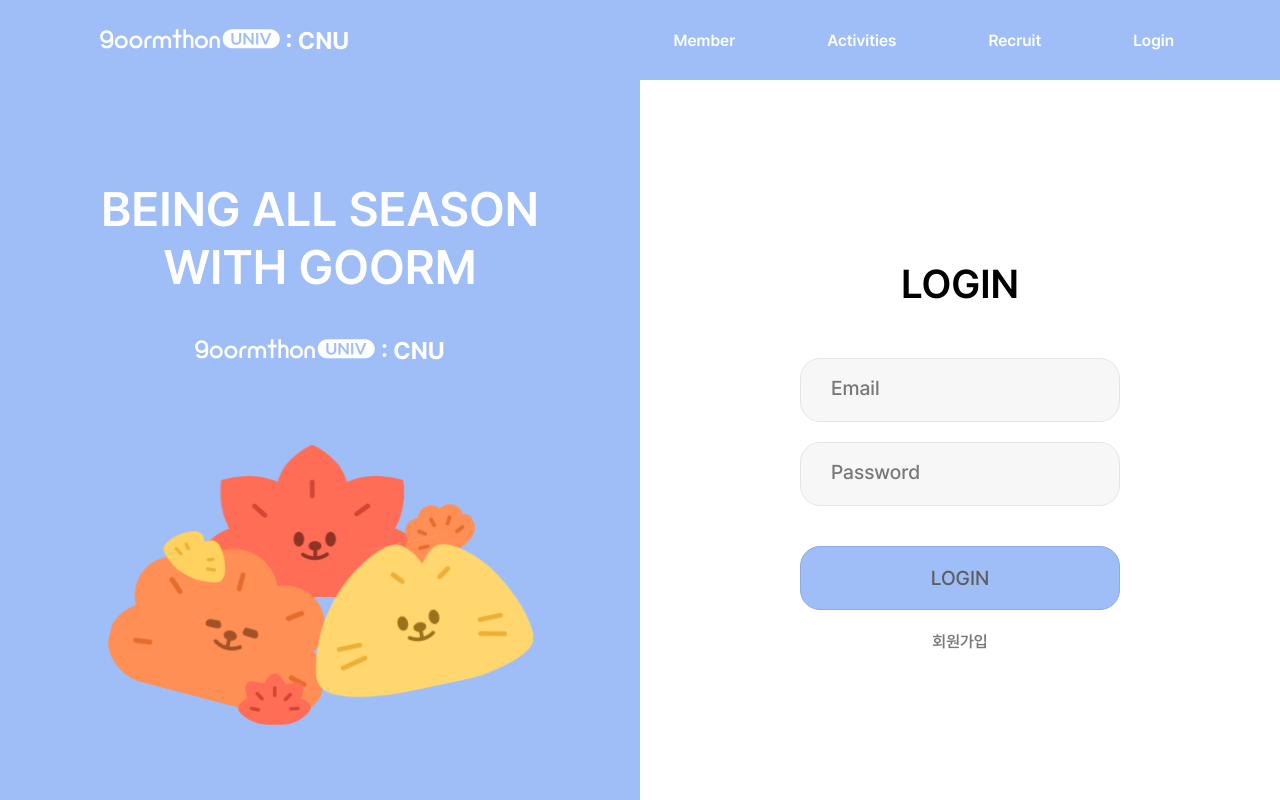
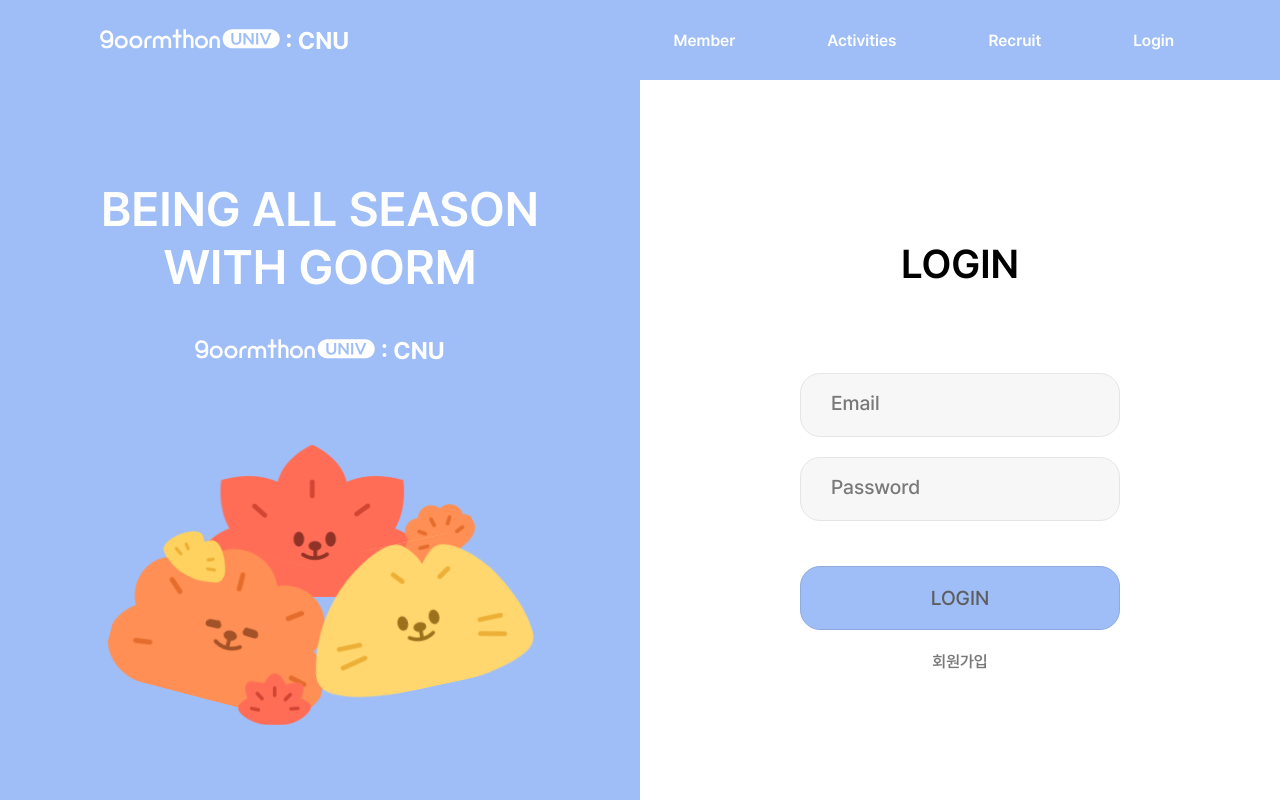
Before and after one commit to 9oormthonUNIV-JNU/B_FE, a React (Vite) app in the folder 9oormthonUNIV_JNU/: page /login in a window 1280 px wide. Shown: the top 800 px of the page. Built offline with nearby package versions, Linux system fonts and the light colour scheme; the HTML template or start-up script is replaced by a standard one.

Commit message:
fix: SignupPage 레이아웃 수정

```diff
--- a/9oormthonUNIV_JNU/src/components/common/organisms/LoginForm.tsx
+++ b/9oormthonUNIV_JNU/src/components/common/organisms/LoginForm.tsx
@@ -14,7 +14,7 @@ const LoginFormContainer = styled.div`
     display: flex;
     width: 100%;
     justify-content: center;
-    margin-bottom: 40px;
+    margin-bottom: 75px;
   }
 
   .login_input {
@@ -22,7 +22,7 @@ const LoginFormContainer = styled.div`
     flex-direction: column;
     gap: 10px;
     width: 50%;
-    margin-bottom: 40px;
+    margin-bottom: 45px;
   }
 
   .login_button {
```
